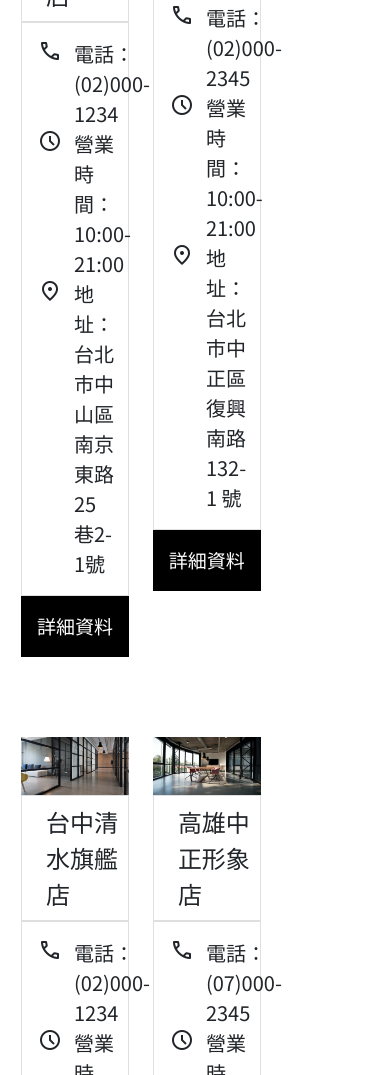
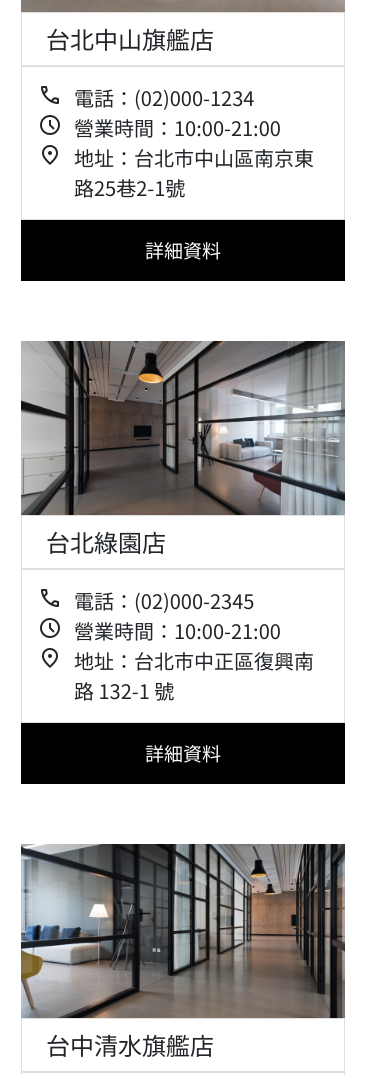
Before and after one commit to shcopy/2023week3-4, a website built with Vite: page pages/store.html in a window 390 px wide. Shown: the part 477-1552 px from the top of the page. Built offline with nearby package versions, Linux system fonts and the light colour scheme.

Commit message:
檔案更新

```diff
--- a/assets/scss/pages/_store.scss
+++ b/assets/scss/pages/_store.scss
@@ -66,21 +66,32 @@
         flex-wrap: wrap;
     }
 
-
-
-    .card-item-3c {
+    .card-item {
         width:31%;
         margin-right: 24px;
         margin-bottom: 80px;
     }
 
+    @media (max-width: 768px) {
+        .card-item {
+			width: 45%;
+			margin-right: 24px;
+			margin-bottom: 60px;
+		}
+    }
 
-    .card-item-4c {
-        width:23%;
-        margin-right: 24px;
-        margin-bottom: 80px;
+    @media (max-width: 576px) {
+        .card-item {
+            width:100%;
+        }
     }
 
 
 
+
+
+
+
+
+
 }
--- a/pages/store.html
+++ b/pages/store.html
@@ -17,8 +17,8 @@
           <label class="label-text">選擇地區<select class="store-region ml-7"><option value="台北市">台北市</option></select></label>
         </form>
         <ul class="card">
-            <li class="card-item-3c">
-              <img src="../assets/images/store-1.png" width="416" alt="store-1" />
+            <li class="card-item">
+              <img src="../assets/images/store-1.png" alt="store" />
               <h3>台北中山旗艦店</h3>
               <div class="store-text">
                 <div class="flex"><span class="material-symbols-outlined ml-4 mr-3">call</span><span class="mr-6">電話：(02)000-1234</div>
@@ -27,8 +27,8 @@
               </div>
               <a href="store01.html" class="store-link-a">詳細資料</a>
             </li>
-            <li class="card-item-3c">
-              <img src="../assets/images/store-2.png" width="416" alt="store-2" />
+            <li class="card-item">
+              <img src="../assets/images/store-2.png" alt="store" />
               <h3>台北綠園店</h3>
               <div class="store-text pl-6">
                 <div class="flex"><span class="material-symbols-outlined ml-4 mr-3">call</span><span class="mr-6">電話：(02)000-2345</span></div>
@@ -37,8 +37,8 @@
               </div>
               <a href="#" class="store-link-a">詳細資料</a>
             </li>
-            <li class="card-item-3c">
-              <img src="../assets/images/store-3.png" width="416" alt="store-3" />
+            <li class="card-item">
+              <img src="../assets/images/store-3.png" alt="store" />
               <h3>台中清水旗艦店</h3>
               <div class="store-text pl-6">
                 <div class="flex"><span class="material-symbols-outlined ml-4 mr-3">call</span><span class="mr-6">電話：(02)000-1234</span></div>
@@ -47,8 +47,8 @@
               </div>
               <a href="#" class="store-link-a">詳細資料</a>
             </li>
-            <li class="card-item-3c">
-              <img src="../assets/images/store-4.png" width="416" alt="store-4" />
+            <li class="card-item">
+              <img src="../assets/images/store-4.png" alt="store" />
               <h3>高雄中正形象店</h3>
               <div class="store-text pl-6">
                 <div class="flex"><span class="material-symbols-outlined ml-4 mr-3">call</span><span class="mr-6">電話：(07)000-2345</span></div>
@@ -57,8 +57,8 @@
               </div>
               <a href="#" class="store-link-a">詳細資料</a>
             </li>
-            <li class="card-item-3c">
-              <img src="../assets/images/store-5.png" width="416" alt="store-5" />
+            <li class="card-item">
+              <img src="../assets/images/store-5.png" alt="store" />
               <h3>高雄夢時代店</h3>
               <div class="store-text pl-6">
                 <div class="flex"><span class="material-symbols-outlined ml-4 mr-3">call</span><span class="mr-6">電話：(07)000-1234</span></div>
```
